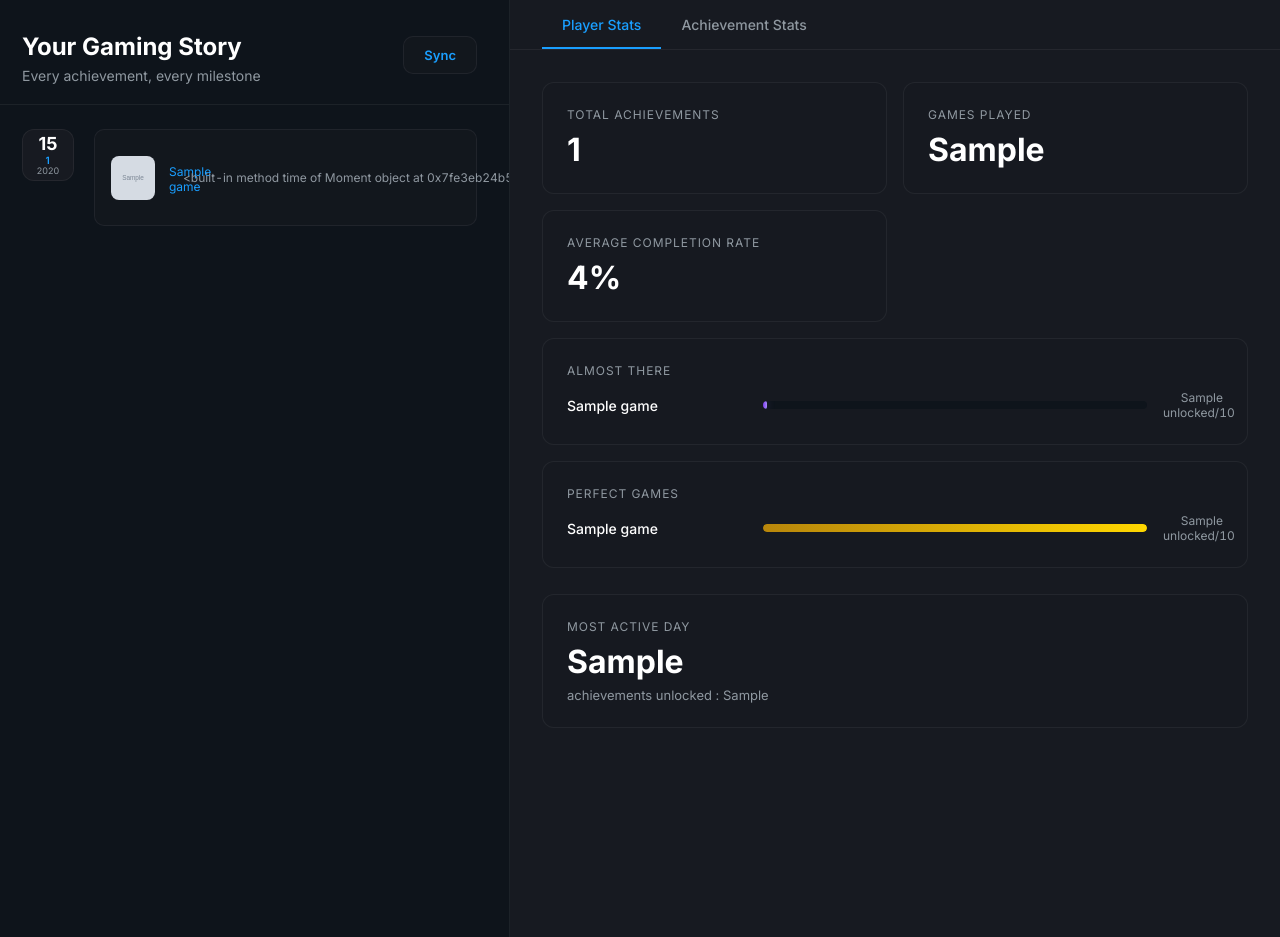
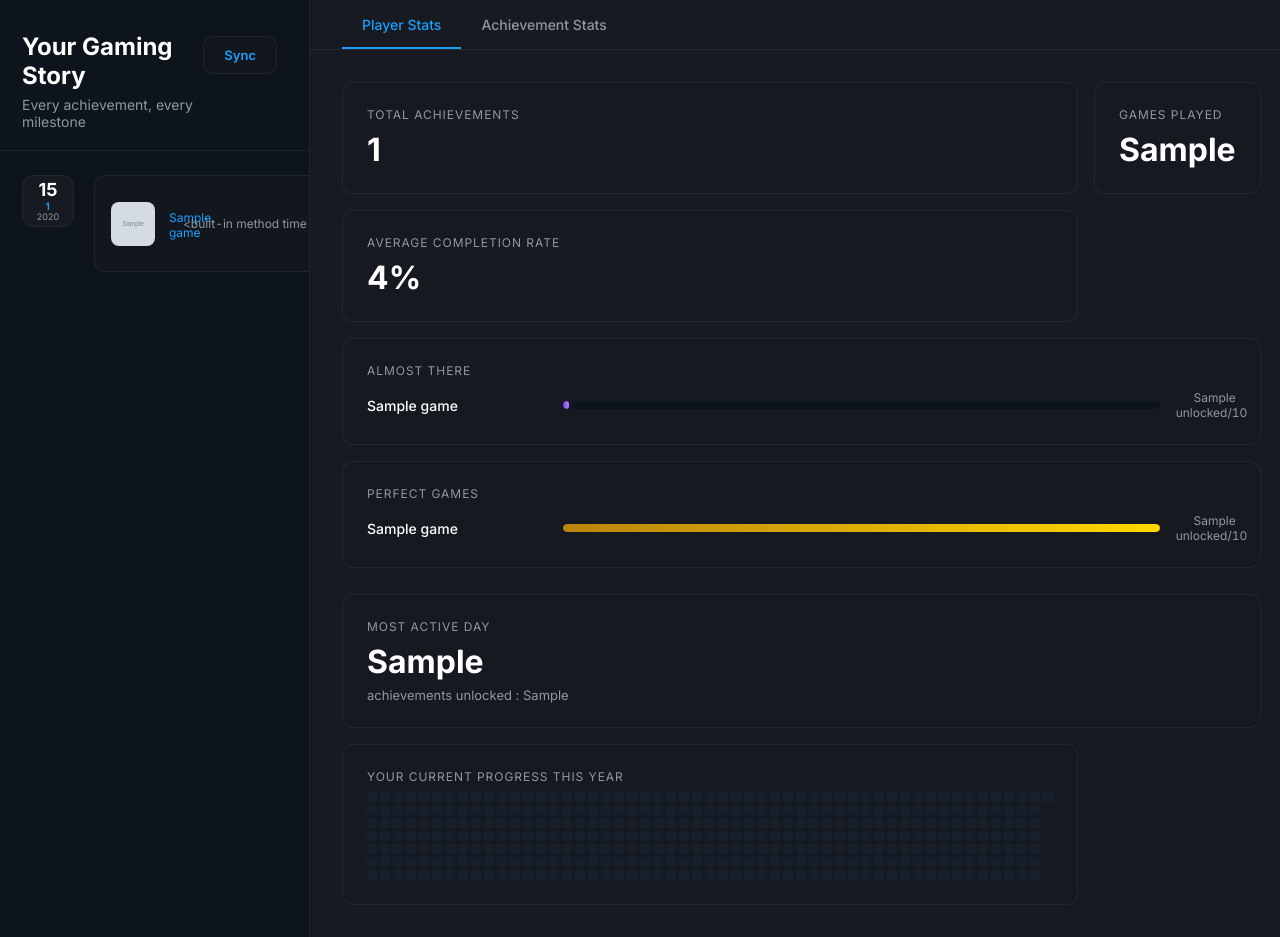
Before and after one commit to GargouriHelmi0/Steam-companion, a Flask app: template templates/achievements.html in a window 1280 px wide. Shown: the part 56-993 px from the top of the page. Run offline with Flask 3, Linux system fonts and the light colour scheme; the template is opened without the code that fills it: most values are stand-ins (such as "Sample title", 1, 10 or a date in 2020); grey boxes marked "Sample" are stand-in pictures.

Commit message:
added heatmap

```diff
--- a/app.py
+++ b/app.py
@@ -9,9 +9,18 @@
 from backend.sync import sync_user
 from backend.stats import get_player_stats
 from backend import api
+from backend.db import get_achievements_by_day
 
 app = Flask(__name__)
 app.secret_key = os.environ["SECRET_KEY"]
+
+def group_by_date(day_count):
+    grouped = {}
+    for day in day_count:
+        date = day[0]
+        count = day[1]
+        grouped[date] = count
+    return grouped
 
 def valid(steam_id):
     resp = requests.get(f"https://api.steampowered.com/ISteamUser/GetPlayerSummaries/v2/?key={steam_api_key}&steamids={steam_id}").json()
@@ -48,6 +57,12 @@
 
     user = get_user(steam_id)
     player_name = user[1] if user else "Player"
+    dayCounts = get_achievements_by_day(steam_id)
+    print(dayCounts)
+    if dayCounts is None:
+        dayCounts = {}
+    else:
+        dayCounts = group_by_date(dayCounts)
 
     return render_template(
         "achievements.html",
@@ -55,7 +70,8 @@
         stats=stats,
         almost_complete=almost_complete,
         perfect_games=perfect_games,
-        player_name=player_name
+        player_name=player_name,
+        day_counts = dayCounts
     )
 
 @app.route("/sync", methods=["POST"])
--- a/static/achievements.css
+++ b/static/achievements.css
@@ -628,3 +628,23 @@
 .achievement-card.almost.active::before {
     background: #a78bfa;
 }
+#heatmap {
+    display: flex;
+    flex-direction: row;
+    gap: 3px;
+}
+.week {
+    display: flex;
+    flex-direction: column;
+    gap: 3px;
+}
+.day {
+    width: 10px;
+    height: 10px;
+    background: #16202d;
+    border-radius: 2px;
+}
+.l1 { background: #1e3a4f; }
+.l2 { background: #2a5a7a; }
+.l3 { background: #3d8bb5; }
+.l4 { background: #66c0f4; }
--- a/templates/achievements.html
+++ b/templates/achievements.html
@@ -148,6 +148,13 @@
                     <div class="stat-value">{{ stats.most_active_day }}</div>
                     <div class="stat-sub">achievements unlocked : {{ stats.stats_unlocked_on_most_active_day }}</div>
                 </div>
+
+                <div class="stat-card">
+                    <div class="stat-label">Your current progress this year</div>
+                    <div id="heatmap"></div>
+                </div>
+
+
             </div> <!-- /panel-player -->
 
             <!-- Achievement Stats Tab -->
@@ -224,7 +231,7 @@
             document.getElementById('detail-date').textContent = unlockDate || '';
             document.getElementById('detail-time').textContent = (timeToUnlock || '0') + ' hours';
 
-            // Reset API-dependent fields to loading state
+            // loading state
             const rateEl = document.getElementById('detail-rate');
             const rarityEl = document.getElementById('detail-rarity');
             rateEl.textContent = '...';
@@ -290,6 +297,47 @@
                 card.classList.add('almost');
             }
         });
+
+    const dayCounts = {{ day_counts | tojson }};
+
+    function generate_heatmap(dayCounts) {
+    const box = document.getElementById("heatmap");
+
+    const days = [];
+    const today = new Date();
+    for (let i = 364; i >= 0; i--) {
+        const d = new Date(today);
+        d.setDate(d.getDate() - i);
+        const str = d.toISOString().split('T')[0];
+        days.push(str);
+    }
+
+    for (let i = 0; i < days.length; i += 7) {
+
+        const week = document.createElement("div");
+        week.className = "week";
+
+        for (let j = 0; j < 7; j++) {
+            const dayStr = days[i + j];
+            if (!dayStr) break;
+
+            const count = dayCounts[dayStr] || 0;
+
+            const square = document.createElement("div");
+            square.className = "day";
+
+            if (count >= 10) square.classList.add("l4");
+            else if (count >= 6) square.classList.add("l3");
+            else if (count >= 3) square.classList.add("l2");
+            else if (count >= 1) square.classList.add("l1");
+
+            square.title = `${count} Achievements`;
+            week.appendChild(square);
+        }
+        box.appendChild(week);
+    }
+}
+generate_heatmap(dayCounts)
     </script>
 </body>
 </html>
```
Also changed, not shown: backend/db.py (+14 -0 lines).
